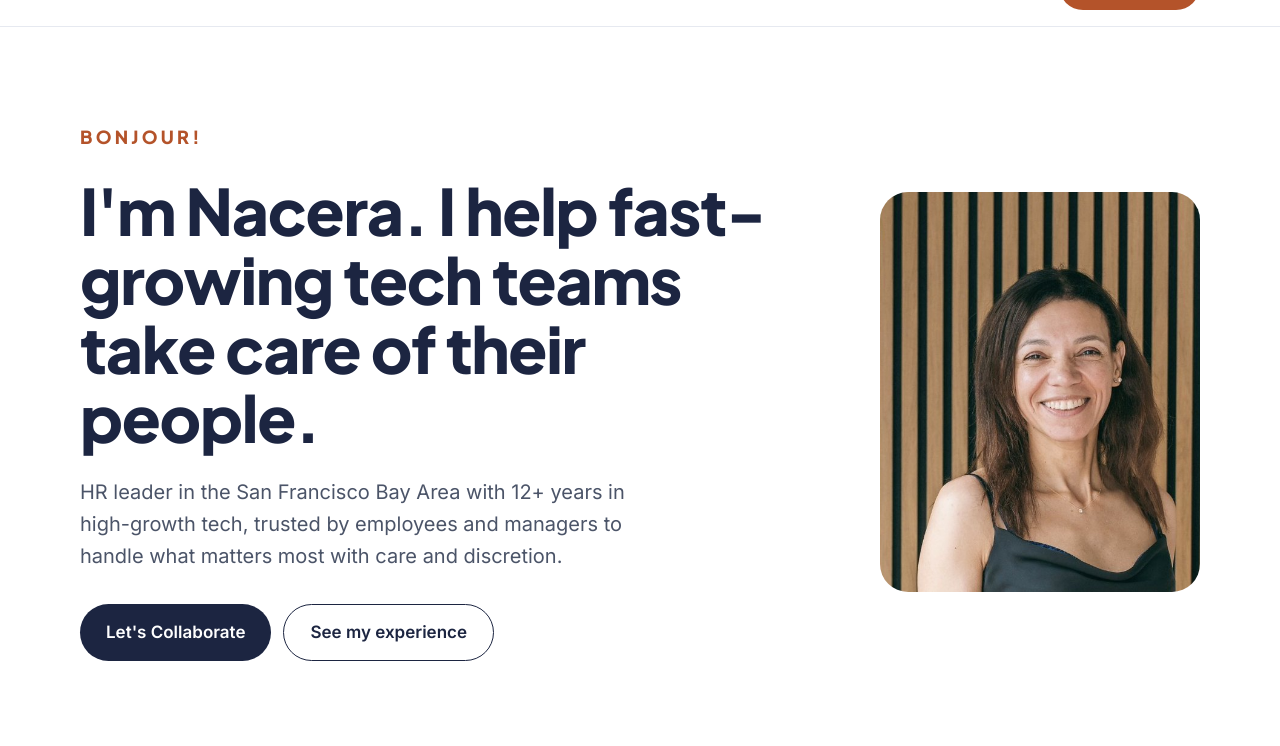
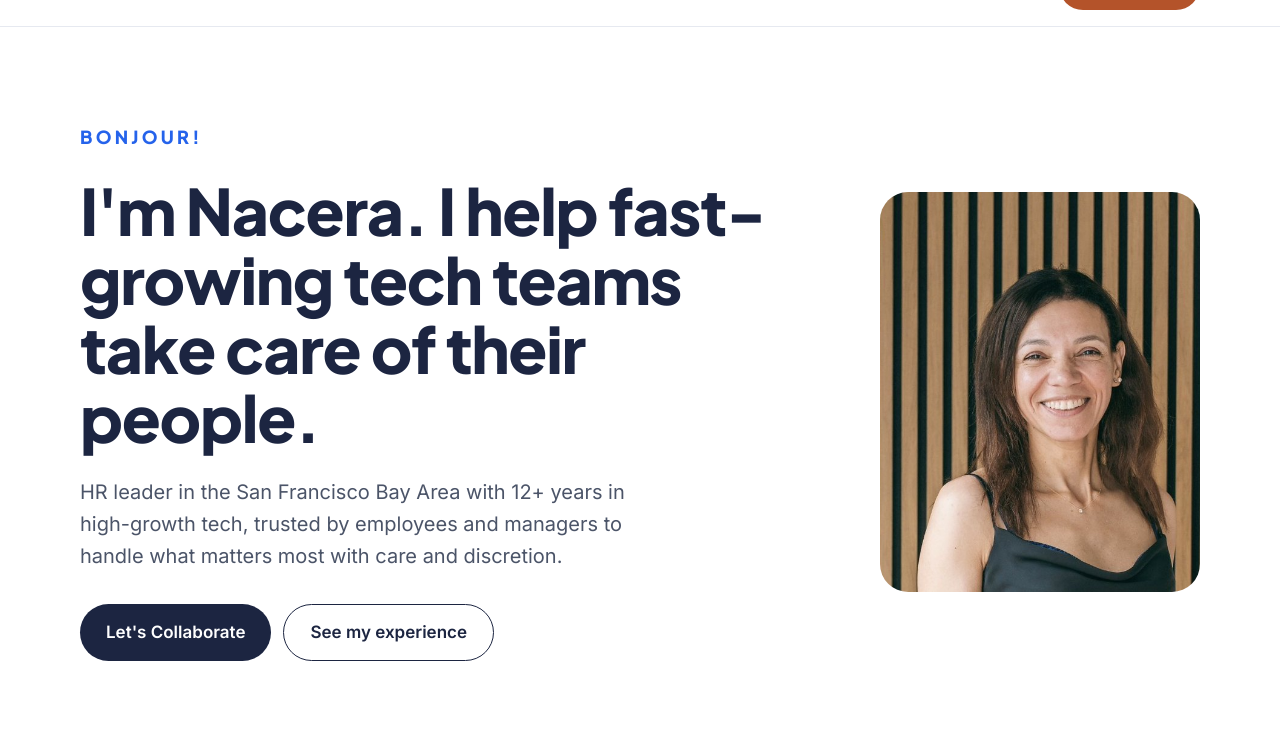
Before and after one commit to nacerarodstein-droid/nacerarodstein-droid.github.io, a plain HTML site: page index.html in a window 1280 px wide. Shown: the part 54-800 px from the top of the page. Drawn offline with Linux system fonts and the light colour scheme.

Commit message:
Make the BONJOUR greeting blue
Co-Authored-By: Claude Opus 5.5 <noreply@anthropic.com>
Claude-Session: https://claude.ai/code/session_01LTPfgGuahXZPVqKt8BSd29

```diff
--- a/index.html
+++ b/index.html
@@ -39,7 +39,7 @@ a{color:#1C2541}a:hover{color:#B4532A}
 
 <section id="hello" style="max-width: 1120px; margin: 0 auto; padding: 96px 32px 88px; display: flex; flex-wrap: wrap; align-items: center; gap: 56px">
 <div style="flex: 999 1 520px; min-width: 0; display: flex; flex-direction: column; gap: 24px">
-<p style="margin: 0; font-family: 'Plus Jakarta Sans', sans-serif; font-weight: 800; font-size: 18px; letter-spacing: 0.18em; color: #B4532A">BONJOUR!</p>
+<p style="margin: 0; font-family: 'Plus Jakarta Sans', sans-serif; font-weight: 800; font-size: 18px; letter-spacing: 0.18em; color: #2563EB">BONJOUR!</p>
 <h1 style="margin: 0; font-family: 'Plus Jakarta Sans', sans-serif; font-weight: 800; font-size: clamp(40px, 5vw, 64px); line-height: 1.08; letter-spacing: -0.02em">I'm Nacera. I help fast-growing tech teams take care of their people.</h1>
 <p style="margin: 0; font-size: 20px; color: #4B5468; max-width: 600px">HR leader in the San Francisco Bay Area with 12+ years in high-growth tech, trusted by employees and managers to handle what matters most with care and discretion.</p>
 <div style="display: flex; flex-wrap: wrap; gap: 12px; padding-top: 8px">
```
